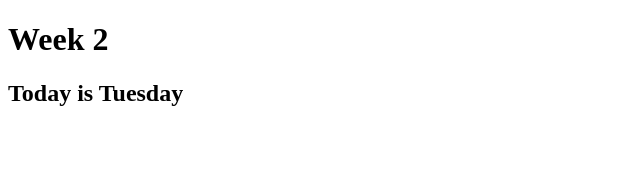
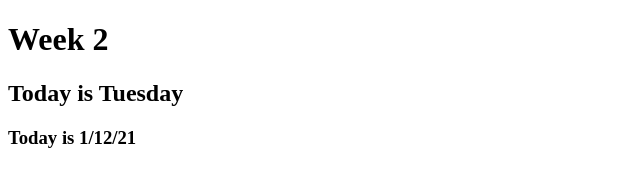
Before and after one commit to banne001/week2, a plain HTML site: page index.html in a window 1280 px wide. Shown: the whole page, without its empty margins (0-640 px from the left). Drawn offline with Linux system fonts and the light colour scheme.

Commit message:
Added exact day

```diff
--- a/index.html
+++ b/index.html
@@ -7,5 +7,6 @@
 <body>
 <h1>Week 2</h1>
 <h2>Today is Tuesday</h2>
+<h3>Today is 1/12/21</h3>
 </body>
 </html>
```
